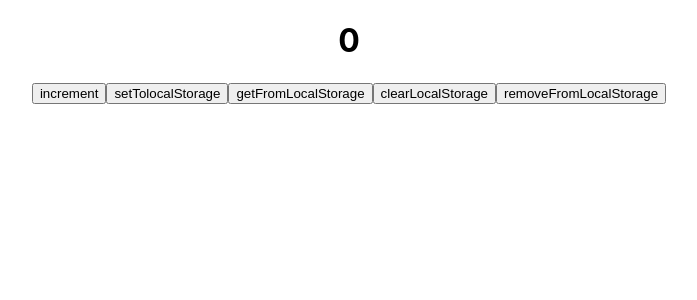
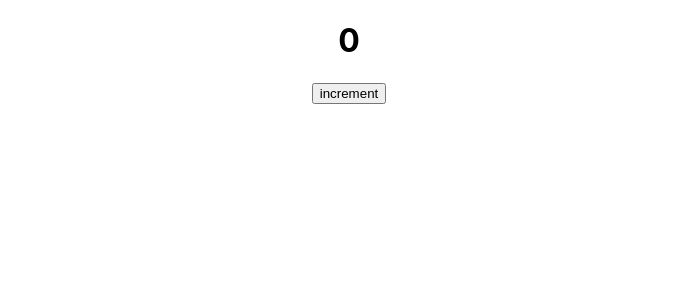
Before and after one commit to olesya-sh-dev/cra-console, a React (Create React App) app: page / in a window 1280 px wide. Shown: the top 300 px of the page, without its empty margins (291-988 px from the left). Built offline with nearby package versions, Linux system fonts and the light colour scheme.

Commit message:
useEffect with localStorage

```diff
--- a/src/App.tsx
+++ b/src/App.tsx
@@ -1,45 +1,31 @@
-import React, { useState } from "react";
+import React, { useEffect, useState } from "react";
 import "./App.css";
 
 function App() {
-  const [value, setValue] = useState(0);
+  const valueAsString = localStorage.getItem("counterValue");
+  const initialValue = valueAsString ? JSON.parse(valueAsString) : 0;
+  const [value, setValue] = useState(initialValue);
+
+  useEffect(() => {
+    localStorage.setItem("counterValue", JSON.stringify(value));
+  }, [value]);
+
+  // useEffect(() => {
+  //   let valueAsString = localStorage.getItem("counterValue");
+  //   if (valueAsString) {
+  //     let newValue = JSON.parse(valueAsString);
+  //     setValue(newValue);
+  //   }
+  // }, []);
 
   const incrementHandler = () => {
     setValue(value + 1);
   };
 
-  const setToLocalStorageHandler = () => {
-    localStorage.setItem("counterValue", JSON.stringify(value));
-    localStorage.setItem("counterValue2", JSON.stringify(value + 1));
-  };
-
-  const getFromLocalStorageHandler = () => {
-    // setValue(JSON.parse(localStorage.getItem("counterValue")!))возможны ошибки, если NULLне будет показано в UI вообще ничего
-    let valueAsString = localStorage.getItem("counterValue");
-    if (valueAsString) {
-      let newValue = JSON.parse(valueAsString);
-      setValue(newValue);
-    }
-  };
-
-  const clearLocalStorageHandler = () => {
-    localStorage.clear();
-    setValue(0);
-  };
-
-  const removeItemFromLocalStorageHandler = () => {
-    localStorage.removeItem("counterValue2");
-  };
   return (
     <div className="App">
       <h1>{value}</h1>
       <button onClick={incrementHandler}>increment</button>
-      <button onClick={setToLocalStorageHandler}>setTolocalStorage</button>
-      <button onClick={getFromLocalStorageHandler}>getFromLocalStorage</button>
-      <button onClick={clearLocalStorageHandler}>clearLocalStorage</button>
-      <button onClick={removeItemFromLocalStorageHandler}>
-        removeFromLocalStorage
-      </button>
     </div>
   );
 }
--- a/src/index.tsx
+++ b/src/index.tsx
@@ -1,17 +1,13 @@
-import React from 'react';
-import ReactDOM from 'react-dom/client';
-import './index.css';
-import App from './App';
-import reportWebVitals from './reportWebVitals';
+import React from "react";
+import ReactDOM from "react-dom/client";
+import "./index.css";
+import App from "./App";
+import reportWebVitals from "./reportWebVitals";
 
 const root = ReactDOM.createRoot(
-  document.getElementById('root') as HTMLElement
+  document.getElementById("root") as HTMLElement
 );
-root.render(
-  <React.StrictMode>
-    <App />
-  </React.StrictMode>
-);
+root.render(<App />);
 
 // If you want to start measuring performance in your app, pass a function
 // to log results (for example: reportWebVitals(console.log))
```
Also changed, not shown: tsconfig.json (+2 -8 lines).
